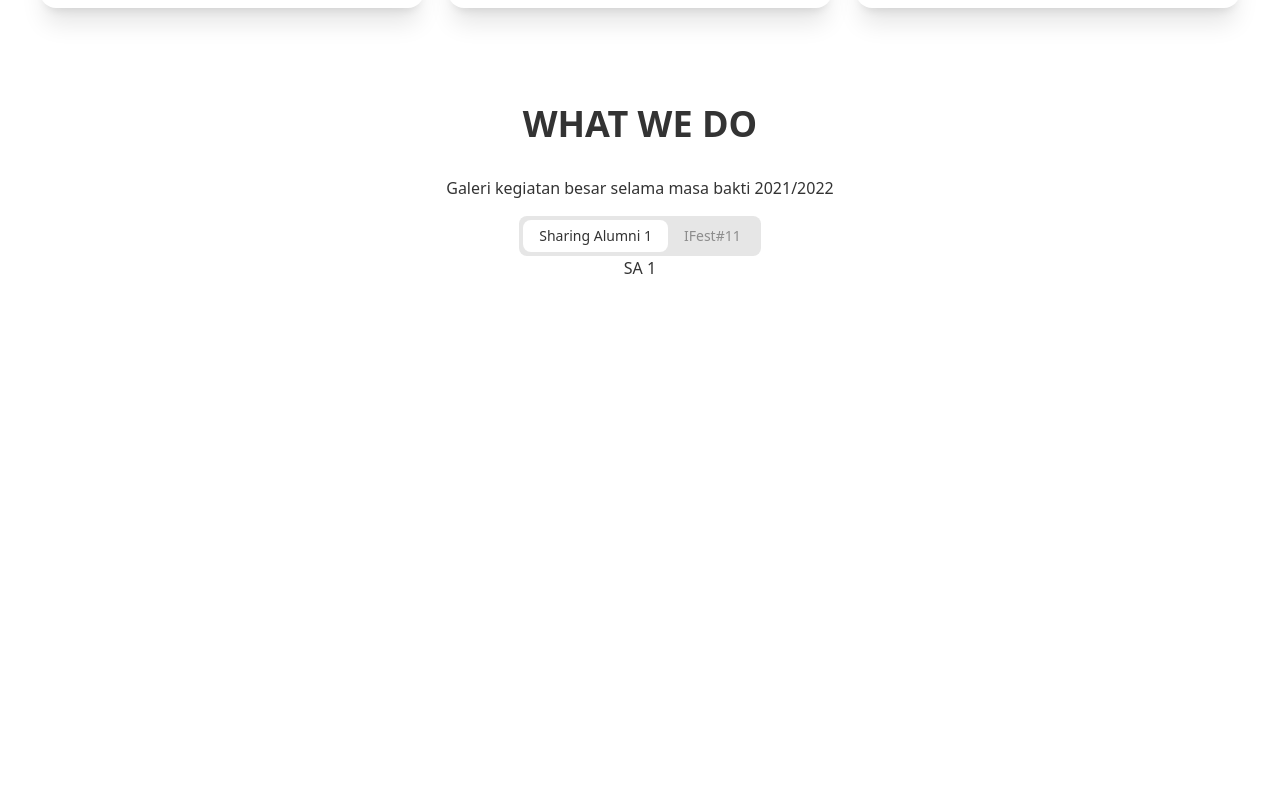
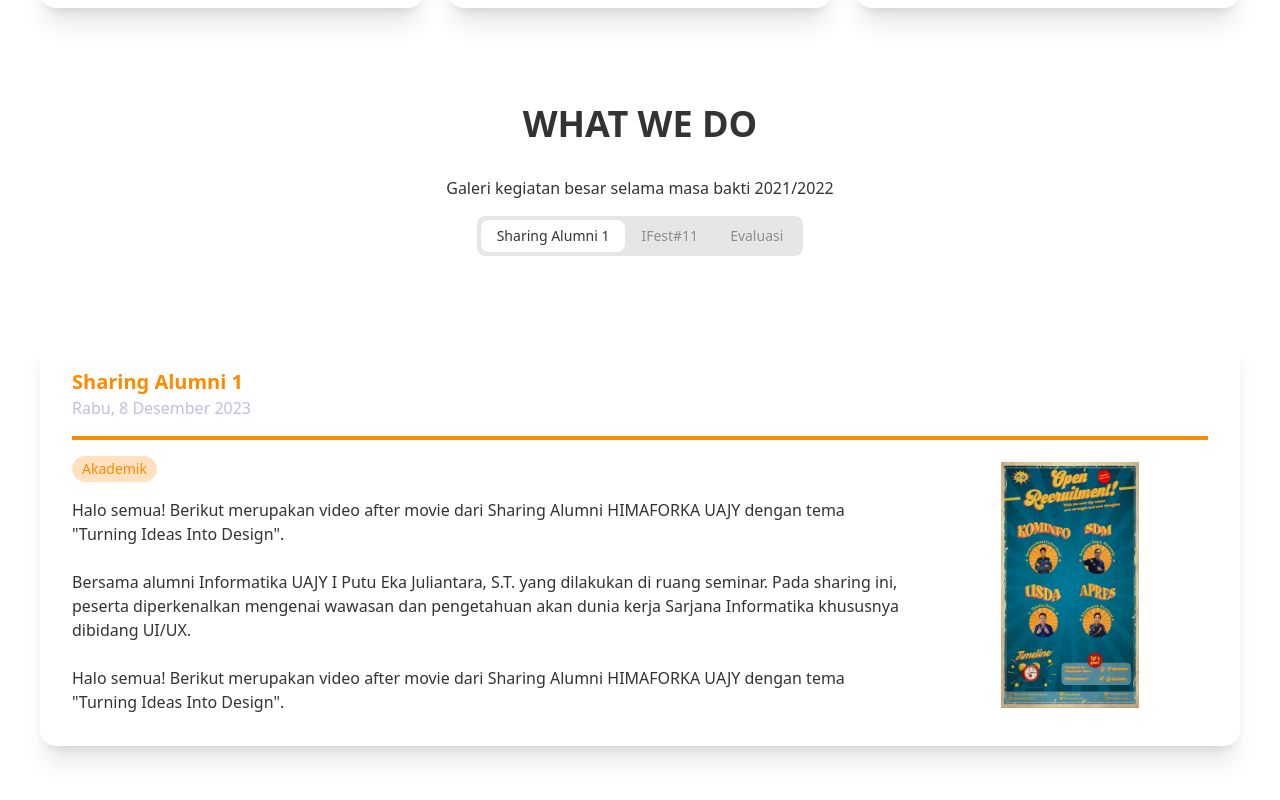
Before and after one commit to GabrielAllba/Himaforka-UAJY-2023, a Next.js app: page / in a window 1280 px wide. Shown: the part 1810-2610 px from the top of the page. Before the commit the page ends 2122 px from the top, so only its background shows below. Built offline with nearby package versions, Linux system fonts and the light colour scheme.

Commit message:
🎨 style(whatwedo.tsx): improve code formatting and readability The changes in this commit are purely cosmetic, aimed at improving the code formatting and readability of the file. The changes include adding whitespace, aligning code blocks, and using parentheses to improve the clarity of the code.

```diff
--- a/src/components/whatwedo.tsx
+++ b/src/components/whatwedo.tsx
@@ -28,12 +28,151 @@ export default function Whatwedo() {
                             IFest#11
                         </a>
                     )}
+
+                    {kegiatan == 'Evaluasi' ? (
+                        <a className="tab tab-active hover:bg-accent">Evaluasi</a>
+                    ) : (
+                        <a className="tab" onClick={() => setKegiatan('Evaluasi')}>
+                            Evaluasi
+                        </a>
+                    )}
                 </div>
             </div>
-            <div className="flex justify-center ">
-                {kegiatan == 'Sharing Alumni 1' && <p>SA 1</p>}
+            <div className="card m-auto justify-center w-100 py-20 flex-row gap-2 px-10">
+                {kegiatan == 'Sharing Alumni 1' && (
+                    <a href="" className="card lg:card-side bg-base-100 shadow-xl">
+                        <div className="card-body gap-4">
+                            <div>
+                                <h2 className="card-title font-bold text-[#FF8A00]">Sharing Alumni 1</h2>
+                                <p className="text-left text-[#BEBEE7]">Rabu, 8 Desember 2023</p>
+                            </div>
+                            <div className="h-1 bg-[#ff8a00] w-100"></div>
+                            <div className="flex justify-center gap-8 items-center  flex-wrap-reverse lg:flex-nowrap">
+                                <div className="w-3/4 flex-col">
+                                    <div className="badge bg-[#FFE1BF] py-3 text-[#FF8A00] ">Akademik</div>
+                                    <p className="pt-4">
+                                        Halo semua! Berikut merupakan video after movie dari Sharing Alumni HIMAFORKA
+                                        UAJY dengan tema "Turning Ideas Into Design". <br></br>
+                                        <br></br>Bersama alumni Informatika UAJY I Putu Eka Juliantara, S.T. yang
+                                        dilakukan di ruang seminar. Pada sharing ini, peserta diperkenalkan mengenai
+                                        wawasan dan pengetahuan akan dunia kerja Sarjana Informatika khususnya dibidang
+                                        UI/UX.<br></br>
+                                        <br></br>
+                                        Halo semua! Berikut merupakan video after movie dari Sharing Alumni HIMAFORKA
+                                        UAJY dengan tema "Turning Ideas Into Design". <br></br>
+                                    </p>
+                                </div>
 
-                {kegiatan == 'IFest#11' && <p>IFest#11</p>}
+                                <div className="w-100 lg:w-1/4">
+                                    <figure>
+                                        <img src="img/informasi-terbaru-test.jpg" alt="image" className="w-1/2" />
+                                    </figure>
+                                </div>
+                            </div>
+                        </div>
+                    </a>
+                )}
+                {kegiatan == 'Sharing Alumni 2' && (
+                    <a href="" className="card lg:card-side bg-base-100 shadow-xl">
+                        <div className="card-body gap-4">
+                            <div>
+                                <h2 className="card-title font-bold text-[#FF8A00]">Sharing Alumni 2</h2>
+                                <p className="text-left text-[#BEBEE7]">Rabu, 8 Desember 2023</p>
+                            </div>
+                            <div className="h-1 bg-[#ff8a00] w-100"></div>
+                            <div className="flex justify-center gap-8 items-center  flex-wrap-reverse lg:flex-nowrap">
+                                <div className="w-3/4 flex-col">
+                                    <div className="badge bg-[#FFE1BF] py-3 text-[#FF8A00] ">Akademik</div>
+                                    <p className="pt-4">
+                                        Halo semua! Berikut merupakan video after movie dari Sharing Alumni HIMAFORKA
+                                        UAJY dengan tema "Turning Ideas Into Design". <br></br>
+                                        <br></br>Bersama alumni Informatika UAJY I Putu Eka Juliantara, S.T. yang
+                                        dilakukan di ruang seminar. Pada sharing ini, peserta diperkenalkan mengenai
+                                        wawasan dan pengetahuan akan dunia kerja Sarjana Informatika khususnya dibidang
+                                        UI/UX.<br></br>
+                                        <br></br>
+                                        Halo semua! Berikut merupakan video after movie dari Sharing Alumni HIMAFORKA
+                                        UAJY dengan tema "Turning Ideas Into Design". <br></br>
+                                    </p>
+                                </div>
+
+                                <div className="w-100 lg:w-1/4">
+                                    <figure>
+                                        <img src="img/informasi-terbaru-test.jpg" alt="image" className="w-1/2" />
+                                    </figure>
+                                </div>
+                            </div>
+                        </div>
+                    </a>
+                )}
+
+                {kegiatan == 'IFest#11' && (
+                    <a href="" className="card lg:card-side bg-base-100 shadow-xl">
+                        <div className="card-body gap-4">
+                            <div>
+                                <h2 className="card-title font-bold text-[#FF8A00]">IFest #11</h2>
+                                <p className="text-left text-[#BEBEE7]">Rabu, 8 Desember 2023</p>
+                            </div>
+                            <div className="h-1 bg-[#ff8a00] w-100"></div>
+                            <div className="flex justify-center gap-8 items-center  flex-wrap-reverse lg:flex-nowrap">
+                                <div className="w-3/4 flex-col">
+                                    <div className="badge bg-[#FFE1BF] py-3 text-[#FF8A00] ">Akademik</div>
+                                    <p className="pt-4">
+                                        Halo semua! Berikut merupakan video after movie dari Sharing Alumni HIMAFORKA
+                                        UAJY dengan tema "Turning Ideas Into Design". <br></br>
+                                        <br></br>Bersama alumni Informatika UAJY I Putu Eka Juliantara, S.T. yang
+                                        dilakukan di ruang seminar. Pada sharing ini, peserta diperkenalkan mengenai
+                                        wawasan dan pengetahuan akan dunia kerja Sarjana Informatika khususnya dibidang
+                                        UI/UX.<br></br>
+                                        <br></br>
+                                        Halo semua! Berikut merupakan video after movie dari Sharing Alumni HIMAFORKA
+                                        UAJY dengan tema "Turning Ideas Into Design". <br></br>
+                                    </p>
+                                </div>
+
+                                <div className="w-100 lg:w-1/4">
+                                    <figure>
+                                        <img src="img/informasi-terbaru-test.jpg" alt="image" className="w-1/2" />
+                                    </figure>
+                                </div>
+                            </div>
+                        </div>
+                    </a>
+                )}
+
+                {kegiatan == 'Evaluasi' && (
+                    <a href="" className="card lg:card-side bg-base-100 shadow-xl">
+                        <div className="card-body gap-4">
+                            <div>
+                                <h2 className="card-title font-bold text-[#FF8A00]">Evaluasi</h2>
+                                <p className="text-left text-[#BEBEE7]">Rabu, 8 Desember 2023</p>
+                            </div>
+                            <div className="h-1 bg-[#ff8a00] w-100"></div>
+                            <div className="flex justify-center gap-8 items-center  flex-wrap-reverse lg:flex-nowrap">
+                                <div className="w-3/4 flex-col">
+                                    <div className="badge bg-[#FFE1BF] py-3 text-[#FF8A00] ">Akademik</div>
+                                    <p className="pt-4">
+                                        Halo semua! Berikut merupakan video after movie dari Sharing Alumni HIMAFORKA
+                                        UAJY dengan tema "Turning Ideas Into Design". <br></br>
+                                        <br></br>Bersama alumni Informatika UAJY I Putu Eka Juliantara, S.T. yang
+                                        dilakukan di ruang seminar. Pada sharing ini, peserta diperkenalkan mengenai
+                                        wawasan dan pengetahuan akan dunia kerja Sarjana Informatika khususnya dibidang
+                                        UI/UX.<br></br>
+                                        <br></br>
+                                        Halo semua! Berikut merupakan video after movie dari Sharing Alumni HIMAFORKA
+                                        UAJY dengan tema "Turning Ideas Into Design". <br></br>
+                                    </p>
+                                </div>
+
+                                <div className="w-100 lg:w-1/4">
+                                    <figure>
+                                        <img src="img/informasi-terbaru-test.jpg" alt="image" className="w-1/2" />
+                                    </figure>
+                                </div>
+                            </div>
+                        </div>
+                    </a>
+                )}
             </div>
         </div>
     );
```
